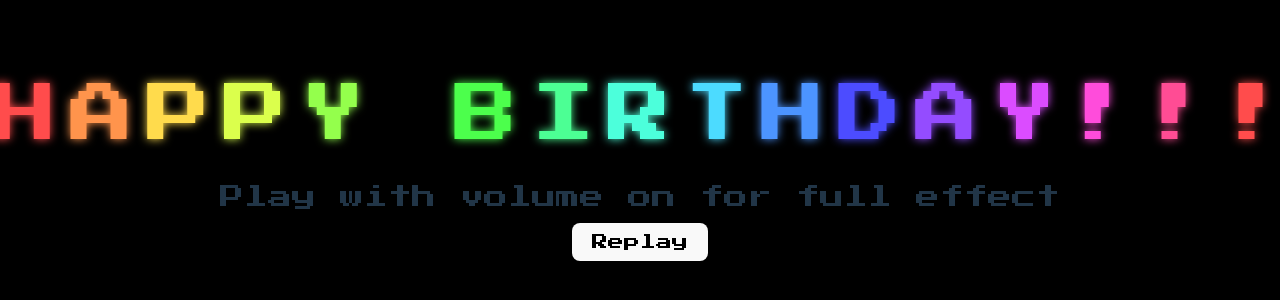
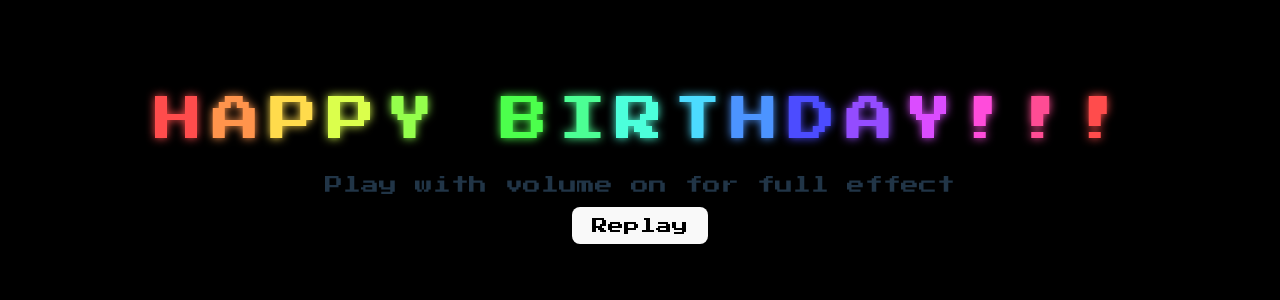
Before and after one commit to drquicksilver/animated-birthday, a website built with Vite: page index.html in a window 1280 px wide. Shown: the part 236-536 px from the top of the page. Built offline with nearby package versions, Linux system fonts and the light colour scheme.

Commit message:
Lower min font size for portrait

```diff
--- a/src/main.ts
+++ b/src/main.ts
@@ -16,6 +16,11 @@ if (container && after) {
   const letters = message.split('');
   const letterCount = message.replace(/\s+/g, '').length;
   let letterIndex = 0;
+  document.documentElement.style.setProperty(
+    '--message-chars',
+    letterCount.toString(),
+  );
+
   letters.forEach((char) => {
     const span = document.createElement('span');
     span.className = 'letter';
@@ -38,7 +43,7 @@ if (container && after) {
     animate(span, {
       duration: animationDuration,
       easing: 'linear',
-      onUpdate: (anim: any) => {
+      onUpdate: (anim: { progress: number }) => {
         const progress = anim.progress;
         const r = radius * (1 - progress);
         const theta = angle + rotations * Math.PI * 2 * progress;
--- a/src/style.css
+++ b/src/style.css
@@ -11,7 +11,8 @@
   text-rendering: optimizeLegibility;
   -webkit-font-smoothing: antialiased;
   -moz-osx-font-smoothing: grayscale;
-  --message-font-size: min(6vw, 4rem);
+  --message-chars: 16;
+  --message-font-size: clamp(0.75rem, calc(60vw / var(--message-chars)), 4rem);
 }
 
 a {
```
